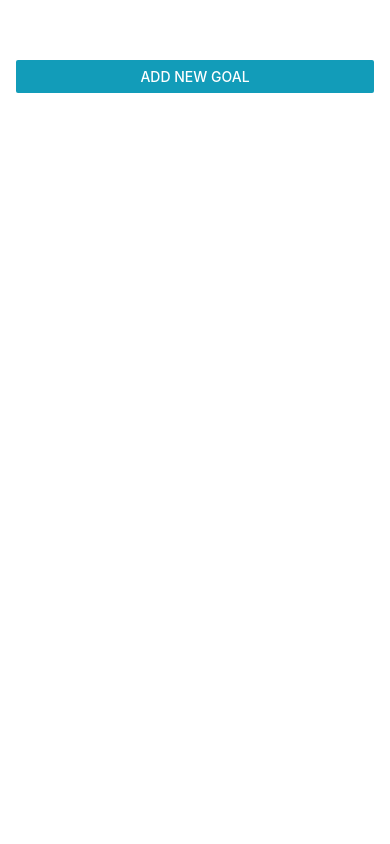
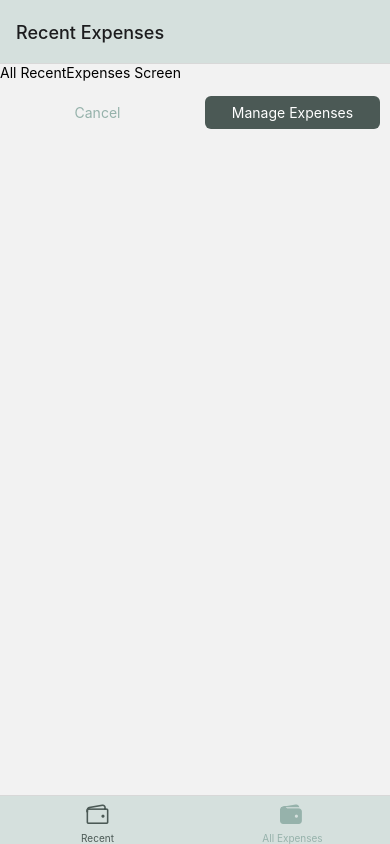
Before and after one commit to afzaalb/rn-first-app, a React Native app: screen /RecentExpenses in a window 390 px wide. Built offline with nearby package versions, Linux system fonts and the light colour scheme.

Commit message:
App structure

```diff
--- a/App.js
+++ b/App.js
@@ -1,74 +1,70 @@
-import { useState } from "react";
-import { StyleSheet, View, FlatList, Button } from "react-native";
-import GoalItem from "./components/GoalItem";
-import GoalInput from "./components/GoalInput";
 import { StatusBar } from "expo-status-bar";
+import { NavigationContainer } from "@react-navigation/native";
+import { createNativeStackNavigator } from "@react-navigation/native-stack";
+import { createBottomTabNavigator } from "@react-navigation/bottom-tabs";
+import ManageExpense from "./screens/ManageExpense";
+import RecentExpenses from "./screens/RecentExpenses";
+import AllExpenses from "./screens/AllExpenses";
+import { GlobalStyles } from "./constants/styles";
+import { Ionicons } from "@expo/vector-icons";
+
+const Stack = createNativeStackNavigator();
+const BottomTabs = createBottomTabNavigator();
+
+const ExpensesOverview = () => {
+  return (
+    <BottomTabs.Navigator
+      screenOptions={{
+        headerStyle: {
+          backgroundColor: GlobalStyles.colors.primary300,
+        },
+        tabBarStyle: {
+          backgroundColor: GlobalStyles.colors.primary300,
+        },
+        tabBarActiveTintColor: GlobalStyles.colors.dark,
+        tabBarInactiveTintColor: GlobalStyles.colors.primary600,
+      }}
+    >
+      <BottomTabs.Screen
+        name="RecentExpenses"
+        component={RecentExpenses}
+        options={{
+          title: "Recent Expenses",
+          tabBarLabel: "Recent",
+          tabBarIcon: ({ color, size }) => {
+            return <Ionicons name="wallet-outline" color={color} size={size} />;
+          },
+        }}
+      />
+      <BottomTabs.Screen
+        name="AllExpenses"
+        component={AllExpenses}
+        options={{
+          title: "All Expenses",
+          tabBarLabel: "All Expenses",
+          tabBarIcon: ({ color, size }) => {
+            return <Ionicons name="wallet" color={color} size={size} />;
+          },
+        }}
+      />
+    </BottomTabs.Navigator>
+  );
+};
 
 export default function App() {
-  const [courseGoals, setCourseGoals] = useState([]);
-  const [modalVisible, setModalVisible] = useState(false);
-
-  const toggleModalHandler = () => {
-    setModalVisible((pre) => !pre);
-  };
-
-  const addGoalHandler = (enteredGoalText) => {
-    setCourseGoals((previousCourseGoals) => [
-      ...previousCourseGoals,
-      {
-        text: enteredGoalText,
-        key: Math.random().toString(),
-        id: Math.random().toString(),
-      },
-    ]);
-    toggleModalHandler();
-  };
-
-  const deleteGoalHandler = (id) => {
-    setCourseGoals((currentCourseGoals) => {
-      return currentCourseGoals.filter((goal) => goal.id !== id);
-    });
-  };
-
   return (
     <>
       <StatusBar style="auto" />
-      <View style={styles.appContainer}>
-        <Button
-          title="Add New Goal"
-          color="#129cb9"
-          onPress={toggleModalHandler}
-        />
-
-        <GoalInput
-          modalVisible={modalVisible}
-          toggleModalHandler={toggleModalHandler}
-          addGoalHandler={addGoalHandler}
-        />
-
-        <View style={styles.goalsContainer}>
-          <FlatList
-            data={courseGoals}
-            renderItem={(itemData) => {
-              return (
-                <GoalItem
-                  text={itemData.item.text}
-                  deleteGoalHandler={() => deleteGoalHandler(itemData.item.id)}
-                />
-              );
-            }}
-            keyExtractor={(item, index) => item.id}
-            alwaysBounceVertical={false}
+      <NavigationContainer>
+        <Stack.Navigator>
+          <Stack.Screen
+            name="ExpensesOverview"
+            component={ExpensesOverview}
+            options={{ headerShown: false }}
           />
-        </View>
-      </View>
+          <Stack.Screen name="ManageExpense" component={ManageExpense} />
+        </Stack.Navigator>
+      </NavigationContainer>
     </>
   );
 }
-
-const styles = StyleSheet.create({
-  appContainer: { paddingTop: 60, paddingHorizontal: 16, flex: 1 },
-  goalsContainer: {
-    flex: 5,
-  },
-});
--- a/components/GoalInput.js
+++ /dev/null
@@ -1,64 +0,0 @@
-import { useState } from "react";
-import {
-  Button,
-  StyleSheet,
-  TextInput,
-  View,
-  Modal,
-  Image,
-} from "react-native";
-
-const GoalInput = (props) => {
-  const [enteredGoalText, setEnteredGoalText] = useState("");
-
-  const goalInputHandler = (enteredText) => {
-    setEnteredGoalText(enteredText);
-  };
-
-  const onAddHandler = () => {
-    props.addGoalHandler(enteredGoalText);
-    setEnteredGoalText("");
-  };
-
-  return (
-    <Modal visible={props.modalVisible} animationType="slide">
-      <View style={styles.inputContainer}>
-        <Image style={styles.image} source={require("../assets/icon.png")} />
-        <TextInput
-          style={styles.textInput}
-          value={enteredGoalText}
-          placeholder="Add your goal here"
-          onChangeText={goalInputHandler}
-        />
-        <View style={styles.buttonContainer}>
-          <Button title="Add goal" onPress={onAddHandler} />
-          <Button title="Cancel" onPress={props.toggleModalHandler} />
-        </View>
-      </View>
-    </Modal>
-  );
-};
-
-export default GoalInput;
-
-const styles = StyleSheet.create({
-  inputContainer: {
-    flex: 1,
-    justifyContent: "center",
-    alignItems: "center",
-    marginBottom: 24,
-    marginHorizontal: 12,
-    borderBottomWidth: 1,
-    borderBottomColor: "#adadad",
-  },
-  textInput: {
-    borderWidth: 1,
-    borderColor: "#adadad",
-    width: "100%",
-    padding: 12,
-    fontSize: 16,
-    borderRadius: 8,
-  },
-  buttonContainer: { flexDirection: "row", gap: 20, marginVertical: 10 },
-  image: { width: 100, height: 100, borderRadius: 50, marginBottom: 24 },
-});
--- a/components/GoalItem.js
+++ /dev/null
@@ -1,28 +0,0 @@
-import { Pressable, StyleSheet, Text, View } from "react-native";
-
-const GoalItem = (props) => {
-  return (
-    <Pressable
-      onPress={props.deleteGoalHandler}
-      android_ripple={{ color: "#adadad" }}
-      style={({ pressed }) => pressed && styles.pressedItem}
-    >
-      <View style={styles.goalItem}>
-        <Text style={styles.goalText}>{props.text}</Text>
-      </View>
-    </Pressable>
-  );
-};
-
-export default GoalItem;
-
-const styles = StyleSheet.create({
-  goalItem: {
-    borderRadius: 6,
-    backgroundColor: "#129cb9",
-    padding: 12,
-    marginVertical: 8,
-  },
-  pressedItem: { opacity: 0.5 },
-  goalText: { fontSize: 14, letterSpacing: 2, textTransform: "uppercase" },
-});
--- /dev/null
+++ b/components/UI/Button.js
@@ -0,0 +1,41 @@
+import { View, Pressable, Text, StyleSheet } from "react-native";
+import { GlobalStyles } from "../../constants/styles";
+
+const Button = ({ children, onPress, mode, style }) => {
+  return (
+    <View style={style}>
+      <Pressable onPress={onPress}>
+        <View style={[styles.button, mode === "flat" && styles.flat]}>
+          <Text style={[styles.buttonText, mode === "flat" && styles.flatText]}>
+            {children}
+          </Text>
+        </View>
+      </Pressable>
+    </View>
+  );
+};
+
+export default Button;
+
+const styles = StyleSheet.create({
+  button: {
+    padding: 8,
+    borderRadius: 6,
+    backgroundColor: GlobalStyles.colors.dark,
+  },
+  flat: {
+    backgroundColor: "transparent",
+  },
+  buttonText: {
+    color: "white",
+    textAlign: "center",
+  },
+  flatText: {
+    color: GlobalStyles.colors.primary600,
+    textAlign: "center",
+  },
+  pressed: {
+    opacity: 0.75,
+    borderRadius: 6,
+  },
+});
--- /dev/null
+++ b/constants/styles.js
@@ -0,0 +1,9 @@
+export const GlobalStyles = {
+  colors: {
+    primary300: "#d5e0dd",
+    primary400: "#b8cac5",
+    primary500: "#c0d0cc",
+    primary600: "#96b2ab",
+    dark: "#4b5955",
+  },
+};
--- /dev/null
+++ b/screens/AllExpenses.js
@@ -0,0 +1,7 @@
+import { Text } from "react-native";
+
+const AllExpenses = () => {
+  return <Text>All Expenses Screen</Text>;
+};
+
+export default AllExpenses;
--- /dev/null
+++ b/screens/ManageExpense.js
@@ -0,0 +1,7 @@
+import { Text } from "react-native";
+
+const ManageExpense = () => {
+  return <Text>All ManageExpense Screen</Text>;
+};
+
+export default ManageExpense;
--- /dev/null
+++ b/screens/RecentExpenses.js
@@ -0,0 +1,27 @@
+import { View, Text } from "react-native";
+import Button from "../components/UI/Button";
+
+const RecentExpenses = ({ navigation }) => {
+  return (
+    <View>
+      <Text>All RecentExpenses Screen</Text>
+      <View style={{ flexDirection: "row" }}>
+        <Button
+          style={{ marginVertical: 15, marginHorizontal: 10, flex: 1 }}
+          onPress={() => navigation.navigate("AllExpenses")}
+          mode="flat"
+        >
+          Cancel
+        </Button>
+        <Button
+          style={{ marginVertical: 15, marginHorizontal: 10, flex: 1 }}
+          onPress={() => navigation.navigate("ManageExpense")}
+        >
+          Manage Expenses
+        </Button>
+      </View>
+    </View>
+  );
+};
+
+export default RecentExpenses;
```
Also changed, not shown: components/ExpenseList.js (added, +7 -0 lines), components/ExpenseSummary.js (added, +7 -0 lines), components/ExpensesOutput.js (added, +14 -0 lines), package.json (+6 -1 lines), 1 other file (tests, documents, lock files or other folders).
